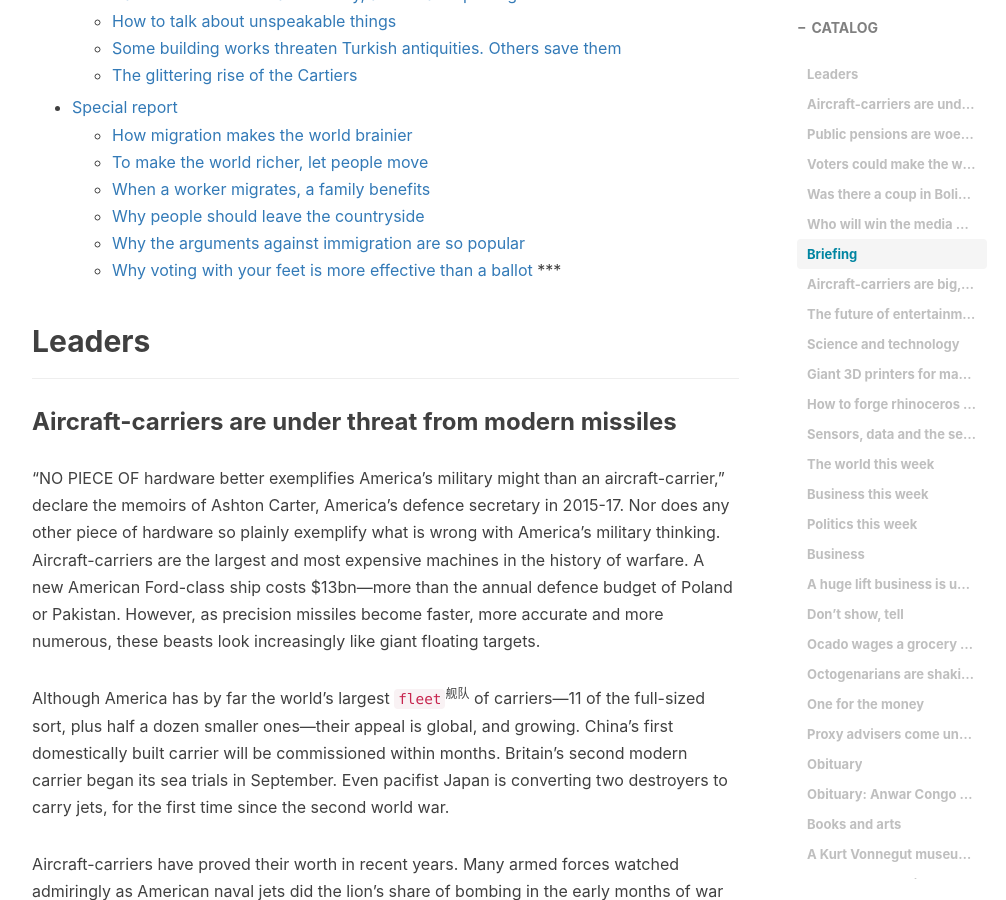
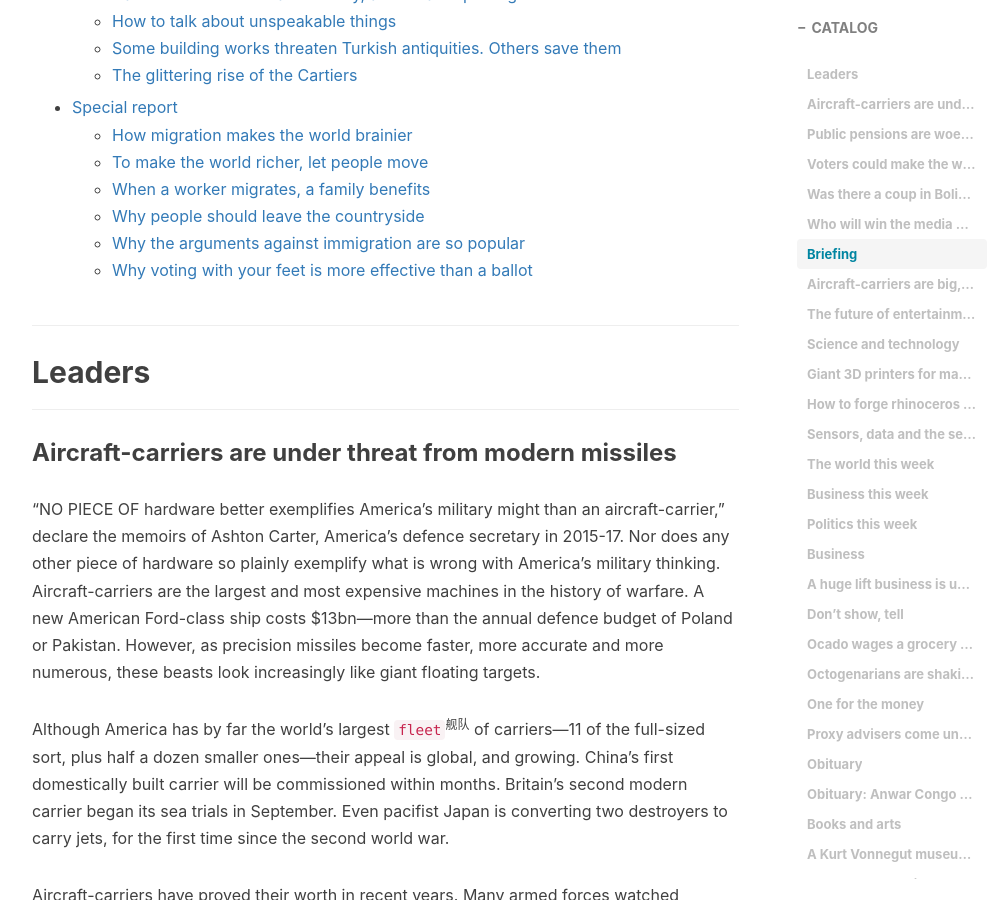
Before and after one commit to JingZHOUjinga/JingZhouJinga.github.io, a Jekyll site: the page built from _posts/2019-11-17-TheEconomist.md, in a window 1280 px wide and 900 px high, scrolled down 1326 px. Shown: the whole window, without its empty margins (233-1239 px from the left). Built offline with Jekyll 4.4.1, drawn with Linux system fonts in a browser that asks for light colours; nearby versions of some CDN libraries; comment, search, counter and statistics services are not loaded.

Commit message:
Add files via upload

```diff
--- a/_posts/2019-11-17-TheEconomist.md
+++ b/_posts/2019-11-17-TheEconomist.md
@@ -49,8 +49,10 @@
 	* [Why people should leave the countryside](#8.4)
 	* [Why the arguments against immigration are so popular ](#8.5)
 	* [Why voting with your feet is more effective than a ballot](#8.6)
+
 ***
 <h2 id="1">Leaders</h2>
+
 ***
 <h3 id="1.1">Aircraft-carriers are under threat from modern missiles</h3>
 
@@ -72,7 +74,7 @@
 
 ***
 
-<h3 id="1.2">Public pensions are woefully underfunded</h3>>
+<h3 id="1.2">Public pensions are woefully underfunded</h3>
 
 MANY WORKERS in the private sector no longer have them. But most public-sector employees in America are still entitled to a valuable benefit: a pension linked to their final salary. A long-standing problem is that states and cities, which fund their plans differently from the federal government, have been [`lax`]( "If you say that a person's behaviour or a system is lax, you mean they are not careful or strict about maintaining high standards. 松懈的; 不严格的") about putting aside enough money to cover these promises.
 
@@ -96,7 +98,7 @@
 
 ***
 
-<h3 id="1.3">Voters could make the world twice as rich. Why don’t they?</h3>>
+<h3 id="1.3">Voters could make the world twice as rich. Why don’t they?</h3>
 
 IMAGINE YOU are offered a job at triple your salary. But first you must pass through a locked door, and someone with the key won’t open it. You might be willing to pay them to let you through. Whether this is fair or not is beside the point. They have the key and you don’t. If you gave them a portion of the increase in your wages, you would both be better off.
 
@@ -171,7 +173,7 @@
 <h2 id="2">Briefing</h2>
 
 ***
-<h3 id="2.1">Aircraft-carriers are big, expensive, vulnerable—and popular</h3>>
+<h3 id="2.1">Aircraft-carriers are big, expensive, vulnerable—and popular</h3>
 
 IN 2016 THE Admiral Kuznetsov, Russia’s sole aircraft-carrier, spluttered north through the English Channel `belching`<sup>喷出</sup> thick black smoke. She was returning from an `ignominious`<sup>可耻的</sup> tour of duty in the Mediterranean. One of the 15 warplanes with which she had been pounding Syria had crashed into the sea; another had lurched off the deck after landing. When she finally `docked`<sup>停驻</sup> near Murmansk a 70-tonne crane smashed into her deck.
 
@@ -231,7 +233,7 @@
 
 ***
 
-<h3 id="2.2">The future of entertainment</h3>>
+<h3 id="2.2">The future of entertainment</h3>
 
 IN HOLLYWOOD LINGO, Disney+ launched hot. On blitz day, as Disney called the eve of its television-streaming service’s debut on November 12th, a massive marketing campaign reached a `climax`<sup>高潮</sup>. Buses in its theme parks were wrapped in ads, employees in Disney shops wore QR codes for people to sign up with smartphones and ABC’s “Dancing with the Stars” trailed the excitement to come. By the end of the first day, 10m people had signed up—beyond Disney’s highest expectations, it said. Its servers struggled to cope. The company rushed to fix the [`glitches`](  "A glitch is a problem that stops something from working properly or being successful. 故障"), as viewers devoured “The Mandalorian”, a specially made live-action “Star Wars” spin-off.
 
```
